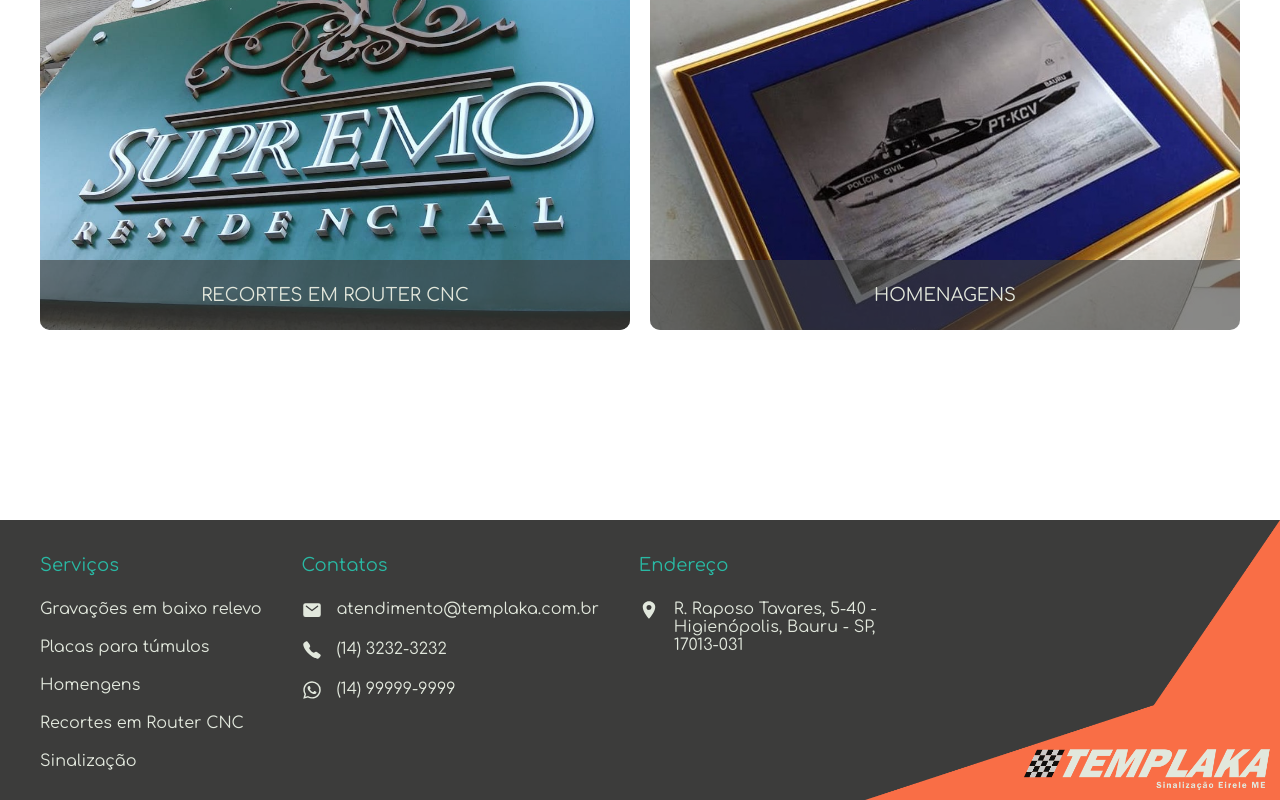
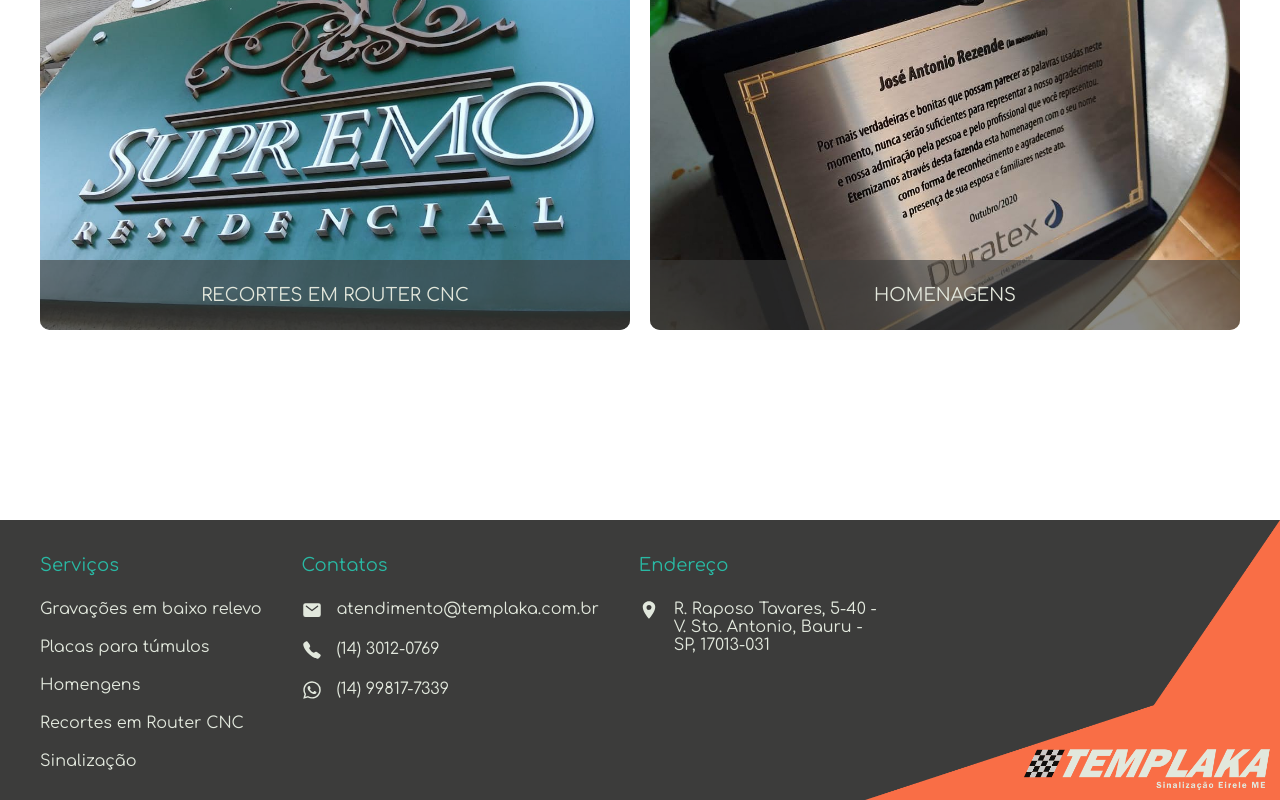
Before and after one commit to gusneves/site-templaka, a Next.js app: page / in a window 1280 px wide. Shown: the part 1218-2018 px from the top of the page. Built offline with nearby package versions, Linux system fonts and the light colour scheme.

Commit message:
Minor details

```diff
--- a/src/components/Footer.js
+++ b/src/components/Footer.js
@@ -29,18 +29,18 @@ export default function Footer() {
           </p>
           <p className={styles.sub}>
             <IoCall className={styles.icon} />
-            (14) 3232-3232
+            (14) 3012-0769
           </p>
           <p className={styles.sub}>
             <IoLogoWhatsapp className={styles.icon} />
-            (14) 99999-9999
+            (14) 99817-7339
           </p>
         </div>
         <div className={styles.address}>
           <p className={styles.title}>Endereço</p>
           <p className={styles.sub}>
             <IoLocationSharp className={styles.icon} />
-            R. Raposo Tavares, 5-40 - Higienópolis, Bauru - SP, 17013-031
+            R. Raposo Tavares, 5-40 - V. Sto. Antonio, Bauru - SP, 17013-031
           </p>
         </div>
       </div>
--- a/src/pages/index.js
+++ b/src/pages/index.js
@@ -11,6 +11,7 @@ import cnc from "../../public/cnc.jpg";
 import sin from "../../public/sin.jpg";
 import tum from "../../public/tum.jpg";
 import grav from "../../public/grav.jpg";
+import hom from "../../public/hom.jpg";
 import styles from "../styles/Home.module.css";
 
 export default function Home() {
@@ -119,7 +120,7 @@ export default function Home() {
 							onClick={() => handleClick(3)}
 						>
 							<Image
-								src={grav}
+								src={hom}
 								layout={"fill"}
 								objectFit={"cover"}
 								className={styles.image}
```
Also changed, not shown: src/pages/servicos.js (+7 -6 lines), src/styles/Servicos.module.css (+11 -1 lines), public/hom.jpg (added).
